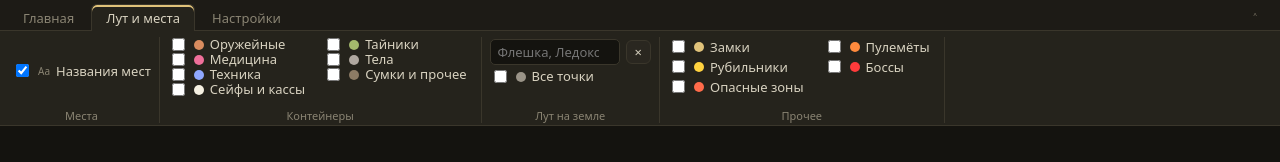
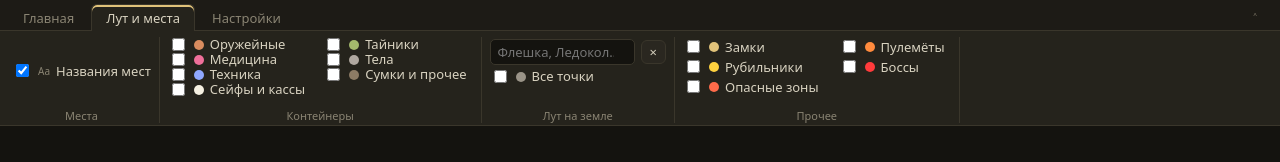
Before and after one commit to Vadimushka/tarkov-map, a plain HTML site: page frontend/dist/index.html in a window 1280 px wide. Both pictures are taken after a click on the tab "Лут и места". Shown: the top 162 px of the page. Drawn offline with Linux system fonts and the light colour scheme.

Commit message:
Поле поиска лута шире: подсказка не обрезается
Co-Authored-By: Claude Opus 5.5 <noreply@anthropic.com>

```diff
--- a/frontend/dist/style.css
+++ b/frontend/dist/style.css
@@ -43,7 +43,7 @@ body { display: flex; flex-direction: column; }
 .items.col.loot { gap: 2px; }
 .loot .row { align-items: center; }
 #loot-found { font-size: 11px; min-height: 15px; }
-#loot-q { width: 130px; background: var(--bg); color: var(--text); border: 1px solid var(--line); border-radius: 5px; padding: 3px 7px; font: inherit; }
+#loot-q { width: 145px; background: var(--bg); color: var(--text); border: 1px solid var(--line); border-radius: 5px; padding: 3px 7px; font: inherit; }
 #loot-q:disabled { opacity: .6; }
 #loot-clear { padding: 2px 8px; }
 
```
